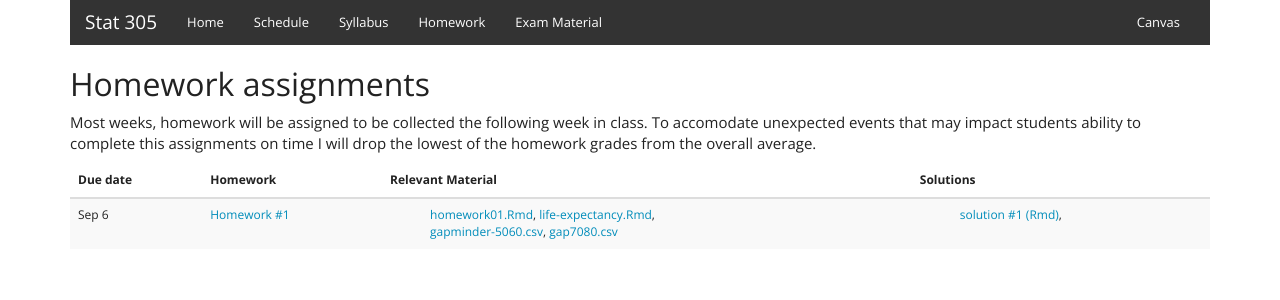
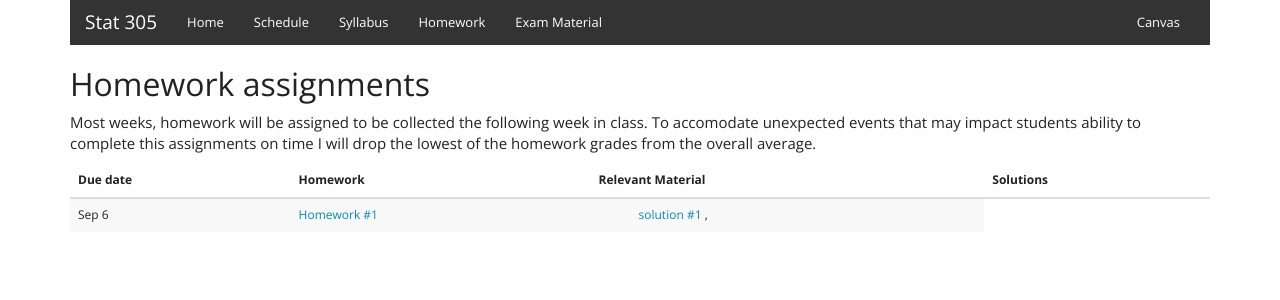
Before and after one commit to ashirazist/stat305.github.io, a Jekyll site: the page built from homework.html, in a window 1280 px wide. Shown: the top 300 px of the page. Built offline with Jekyll 4.4.1, drawn with Linux system fonts in a browser that asks for light colours.

Commit message:
edit homework

```diff
--- a/homework.html
+++ b/homework.html
@@ -25,14 +25,10 @@ Most weeks, homework will be assigned to be collected the following week in clas
       <tr>
         <td>Sep 6</td>
         <td><a href="./materials/hw/hw1/stat305-hw1.pdf">Homework #1</a></td>
+
         <td>
           <dd>
-          <a href="homework/homework01.Rmd">homework01.Rmd</a>, <a href="homework/life-expectancy.Rmd">life-expectancy.Rmd</a>, <br>
-          <a href="https://raw.githubusercontent.com/Stat579-at-ISU/stat579-at-isu.github.io/master/homework/data/gapminder-5060.csv">gapminder-5060.csv</a>, <a href="https://raw.githubusercontent.com/Stat579-at-ISU/stat579-at-isu.github.io/master/homework/data/gap7080.csv">gap7080.csv</a></dd>
-          </td>
-        <td>
-          <dd>
-          <a href="homework/solutions/HW1-sample-1.html">solution #1</a> <a href="homework/solutions/HW1-sample-1.Rmd">(Rmd)</a>, <br>
+          <a href="">solution #1</a> <a href=""></a>, <br>
 
           </dd>
         </td>
```
